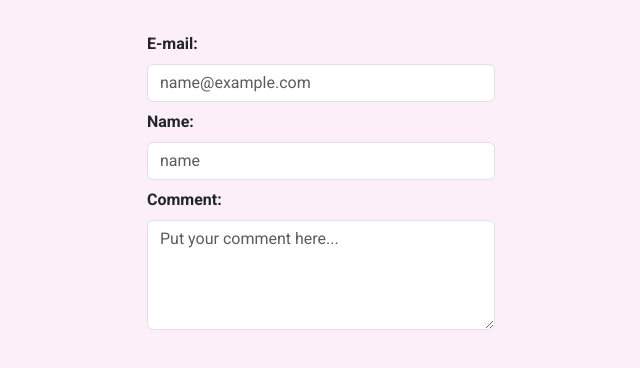
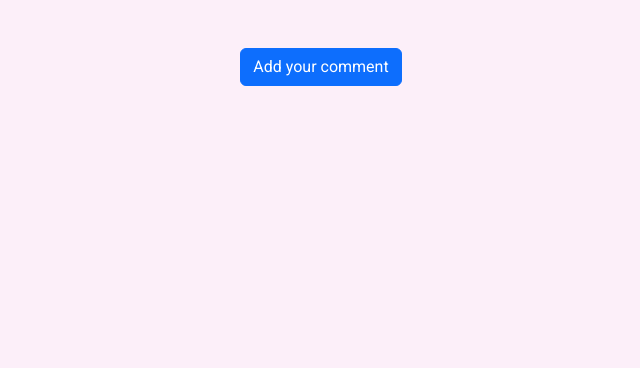
Before and after one commit to Trojan1911/vue-assessment, a Vue app: page / in a window 1280 px wide. Shown: the top 368 px of the page, without its empty margins (319-959 px from the left). Built offline with nearby package versions, Linux system fonts and the light colour scheme.

Commit message:
some styling + catching the input values + composable to handle input + button to show/hide form

```diff
--- a/src/App.vue
+++ b/src/App.vue
@@ -1,11 +1,13 @@
 <script setup lang="ts">
-import CommentForm from '@/components/CommentForm.vue'
+import CommentsPage from '@/components/CommentsPage.vue'
 </script>
 
 <template>
-  <div class="container p-4">
+  <div class="container py-5">
     <div class="row justify-content-center">
-      <CommentForm />
+      <div class="col-12 col-md-8 col lg-6">
+        <CommentsPage />
+      </div>
     </div>
   </div>
 </template>
--- a/src/assets/main.scss
+++ b/src/assets/main.scss
@@ -5,3 +5,7 @@ body {
   background: $primary;
   box-sizing: border-box;
 }
+
+.custom-card {
+  background: darken($primary, 1%);
+}
--- a/src/components/CommentForm.vue
+++ b/src/components/CommentForm.vue
@@ -1,11 +1,26 @@
 <script setup lang="ts">
+import { ref } from 'vue'
+
+interface formFields {
+  name: string
+  email: string
+  comment: string
+}
+
 import FormInput from '@/components/UI/FormInput.vue'
 import FormTextarea from '@/components/UI/FormTextarea.vue'
+
+const form = ref<formFields>({
+  name: '',
+  email: '',
+  comment: '',
+})
 </script>
 
 <template>
-  <div class="col-4">
+  <div class="col-6">
     <FormInput
+      v-model="form.email"
       input-id="email"
       label="E-mail:"
       type="email"
@@ -13,9 +28,21 @@ import FormTextarea from '@/components/UI/FormTextarea.vue'
       placeholder="name@example.com"
     />
 
-    <FormInput input-id="name" label="Name:" type="text" placeholder="name" required />
+    <FormInput
+      v-model="form.name"
+      input-id="name"
+      label="Name:"
+      type="text"
+      placeholder="name"
+      required
+    />
 
-    <FormTextarea textarea-id="message" label="Comment:" placeholder="Put your comment here..." />
+    <FormTextarea
+      v-model="form.comment"
+      textarea-id="message"
+      label="Comment:"
+      placeholder="Put your comment here..."
+    />
   </div>
 </template>
 
--- /dev/null
+++ b/src/components/CommentsPage.vue
@@ -0,0 +1,21 @@
+<script setup lang="ts">
+import CommentForm from '@/components/CommentForm.vue'
+import { ref } from 'vue'
+
+const commentFormVisible = ref(false)
+
+const toggleFormVisibility = () => {
+  commentFormVisible.value = !commentFormVisible.value
+}
+</script>
+
+<template>
+  <div class="d-flex flex-column align-items-center gap-3">
+    <CommentForm v-if="commentFormVisible" />
+    <button @click="toggleFormVisibility" type="button" class="btn btn-primary">
+      Add your comment
+    </button>
+  </div>
+</template>
+
+<style scoped></style>
--- a/src/components/UI/FormInput.vue
+++ b/src/components/UI/FormInput.vue
@@ -1,30 +1,37 @@
 <script setup lang="ts">
+import { useModelValueHandler } from '@/composables/useModelValueHandler.ts'
+
 interface InputProps {
-  inputType?: string;
-  inputId: string;
-  isRequired?: boolean;
-  validationRules?: string[];
-  label: string;
-  placeholder?: string;
+  inputType?: string
+  inputId: string
+  isRequired?: boolean
+  validationRules?: string[]
+  label: string
+  placeholder?: string
+  modelValue: string
 }
 
 const props = defineProps<InputProps>()
+const emit = defineEmits(['update:modelValue'])
+
+const { handleInputChange } =  useModelValueHandler(emit)
 </script>
 
 <template>
   <div class="my-2">
-    <label
-      :for="props.inputId"
-      class="form-label fw-bold"> {{ label }} </label>
+    <label :for="props.inputId" class="form-label fw-bold">
+      {{ label }}
+    </label>
+
     <input
+      :id="props.inputId"
+      :placeholder="placeholder"
+      :required="props.isRequired"
       :type="props.inputType"
-      :required="props.isRequired"
       class="form-control"
-      :id="props.inputId"
-      :placeholder="placeholder"/>
+      @input="handleInputChange"
+    />
   </div>
 </template>
 
-<style scoped>
-
-</style>
+<style scoped></style>
--- a/src/components/UI/FormTextarea.vue
+++ b/src/components/UI/FormTextarea.vue
@@ -1,4 +1,6 @@
 <script setup lang="ts">
+import { useModelValueHandler } from '@/composables/useModelValueHandler.ts'
+
 interface textAreaProps {
   textareaId: string
   isRequired?: boolean
@@ -12,6 +14,10 @@ const props = withDefaults(defineProps<textAreaProps>(), {
   placeholder: 'Put text here...',
   rows: 4,
 })
+
+const emit = defineEmits(['update:modelValue'])
+
+const { handleInputChange } =  useModelValueHandler(emit)
 </script>
 
 <template>
@@ -23,7 +29,8 @@ const props = withDefaults(defineProps<textAreaProps>(), {
       class="form-control"
       :id="props.textareaId"
       :rows="props.rows"
-    ></textarea>
+      @input="handleInputChange"
+    />
   </div>
 </template>
 
--- /dev/null
+++ b/src/composables/useModelValueHandler.ts
@@ -0,0 +1,13 @@
+// I know it might be a bit overkill since it's only used in two components, but I wanted to stick to the DRY principle 😅
+import type { EmitFn } from 'vue'
+
+export function useModelValueHandler(emit: EmitFn<{ 'update:modelValue': [value: string] }>) {
+  const handleInputChange = (e: Event) => {
+    const target = e.target as HTMLInputElement | HTMLTextAreaElement
+    emit('update:modelValue', target.value)
+  }
+
+  return {
+    handleInputChange,
+  }
+}
```
